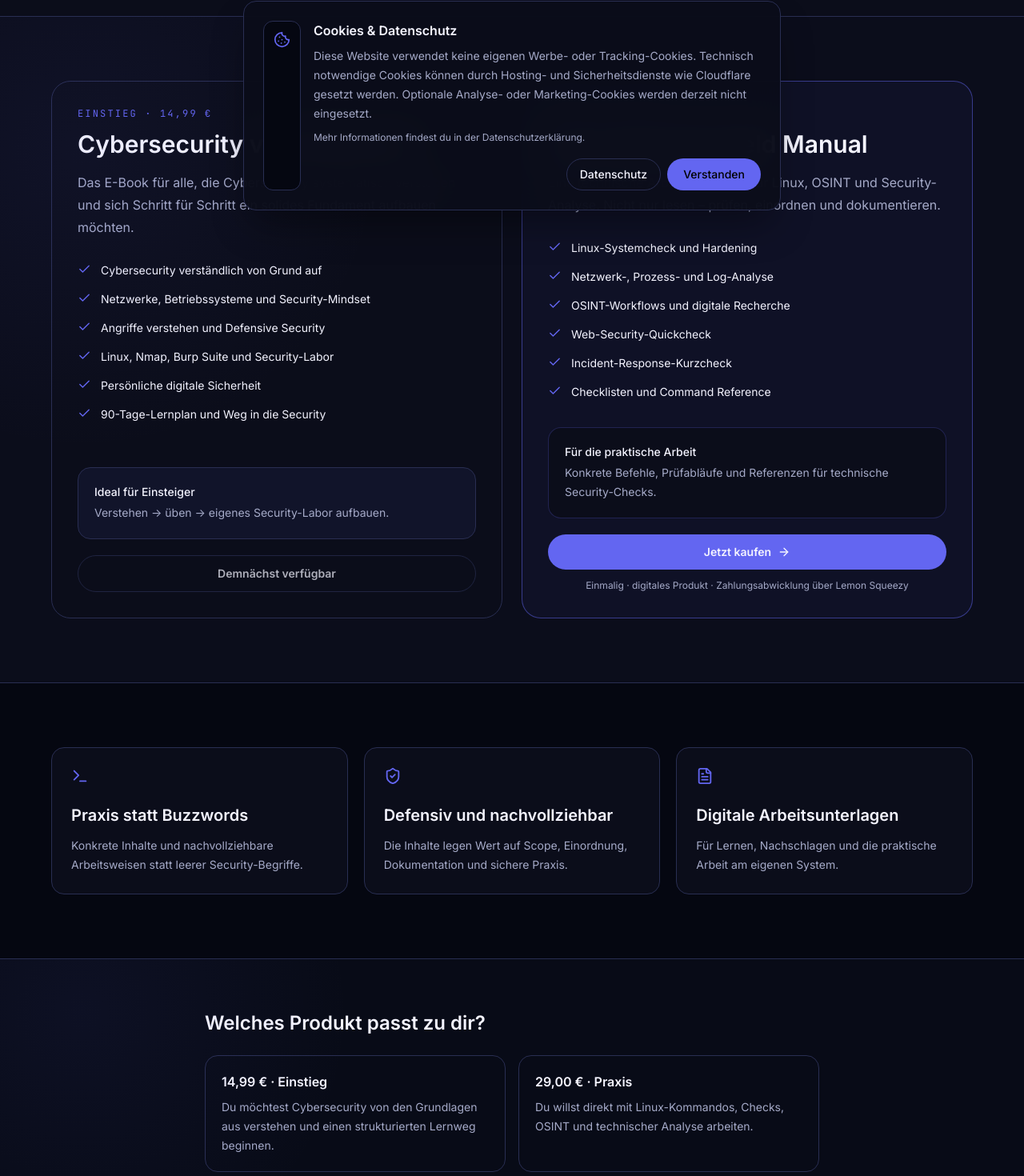
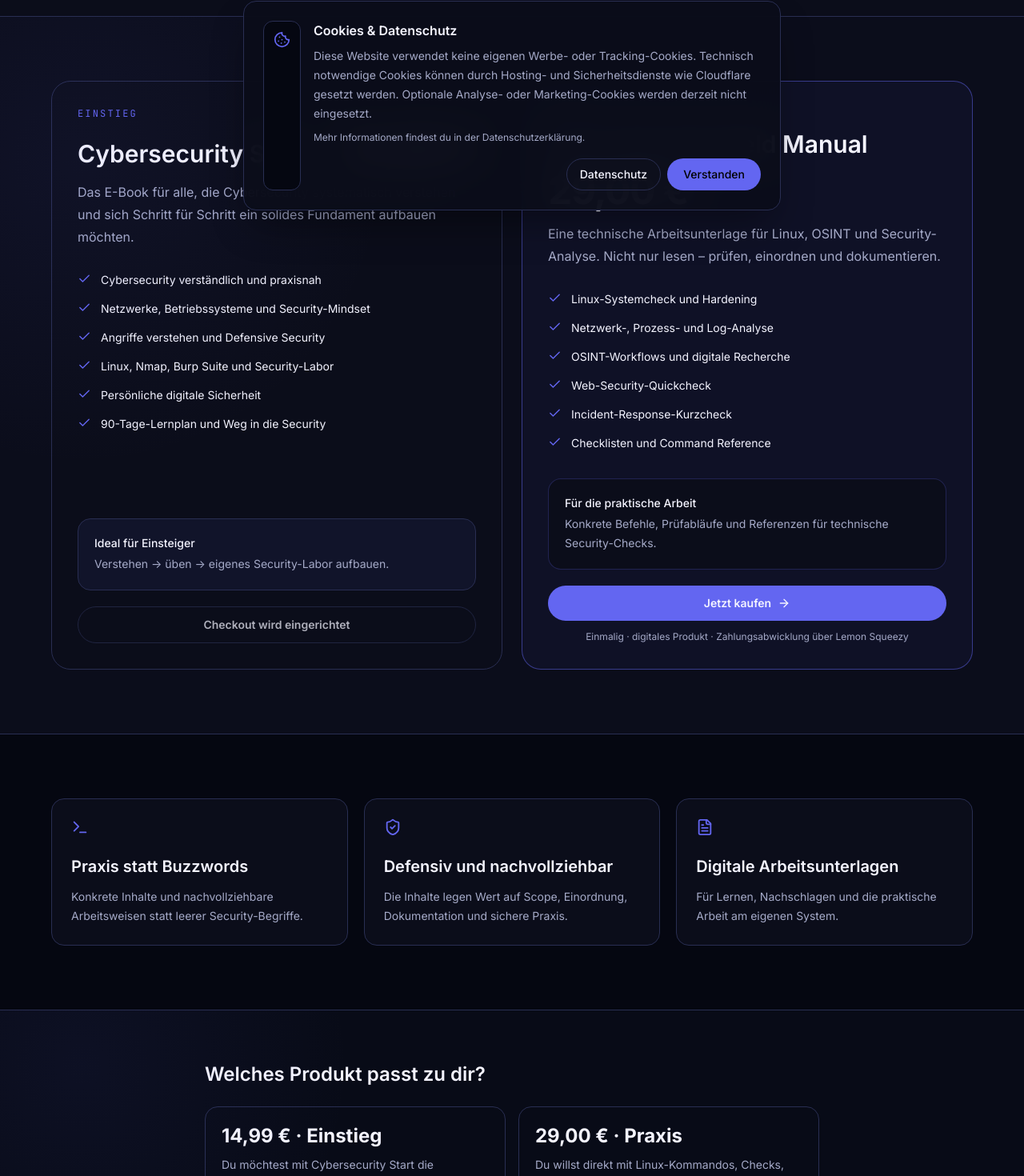
Before and after one commit to aaron0sec/webseite, a Next.js app: page /shop in a window 1280 px wide. Shown: the part 513-1983 px from the top of the page at 80% size. Built offline with nearby package versions, Linux system fonts and the light colour scheme.

Commit message:
Shop: Cybersecurity Start naming and larger prices

```diff
--- a/src/app/shop/page.tsx
+++ b/src/app/shop/page.tsx
@@ -18,7 +18,7 @@ const fieldManualContents = [
 ];
 
 const ebookContents = [
-  "Cybersecurity verständlich von Grund auf",
+  "Cybersecurity verständlich und praxisnah",
   "Netzwerke, Betriebssysteme und Security-Mindset",
   "Angriffe verstehen und Defensive Security",
   "Linux, Nmap, Burp Suite und Security-Labor",
@@ -44,8 +44,11 @@ export default function ShopPage() {
           <div className="grid gap-6 lg:grid-cols-2">
             <article className="flex flex-col rounded-3xl border border-[var(--border)] bg-[var(--surface)] p-7 sm:p-8">
               <div>
-                <p className="font-mono text-xs tracking-[0.18em] text-[var(--accent)]">EINSTIEG · 14,99 €</p>
-                <h2 className="mt-3 text-2xl font-semibold sm:text-3xl">Cybersecurity von Grund auf</h2>
+                <p className="font-mono text-xs tracking-[0.18em] text-[var(--accent)]">EINSTIEG</p>
+                <div className="mt-3 flex flex-wrap items-end justify-between gap-4">
+                  <h2 className="text-2xl font-semibold sm:text-3xl">Cybersecurity Start</h2>
+                  <p className="text-4xl font-bold tracking-tight sm:text-5xl">14,99 €</p>
+                </div>
                 <p className="mt-4 leading-7 text-[var(--muted)]">Das E-Book für alle, die Cybersecurity systematisch verstehen und sich Schritt für Schritt ein solides Fundament aufbauen möchten.</p>
               </div>
               <ul className="mt-7 grid gap-3">
@@ -62,15 +65,18 @@ export default function ShopPage() {
                   <p className="mt-1 text-sm leading-6 text-[var(--muted)]">Verstehen → üben → eigenes Security-Labor aufbauen.</p>
                 </div>
                 <button type="button" disabled className="mt-5 inline-flex min-h-11 w-full cursor-not-allowed items-center justify-center gap-2 rounded-full border border-[var(--border)] px-5 py-3 text-sm font-semibold opacity-70">
-                  Demnächst verfügbar
+                  Checkout wird eingerichtet
                 </button>
               </div>
             </article>
 
             <article className="flex flex-col rounded-3xl border border-[var(--accent)]/50 bg-[var(--accent)]/5 p-7 sm:p-8">
               <div>
-                <p className="font-mono text-xs tracking-[0.18em] text-[var(--accent)]">PRAXIS · 29,00 €</p>
-                <h2 className="mt-3 text-2xl font-semibold sm:text-3xl">Linux Security Field Manual</h2>
+                <p className="font-mono text-xs tracking-[0.18em] text-[var(--accent)]">PRAXIS</p>
+                <div className="mt-3 flex flex-wrap items-end justify-between gap-4">
+                  <h2 className="text-2xl font-semibold sm:text-3xl">Linux Security Field Manual</h2>
+                  <p className="text-4xl font-bold tracking-tight sm:text-5xl">29,00 €</p>
+                </div>
                 <p className="mt-4 leading-7 text-[var(--muted)]">Eine technische Arbeitsunterlage für Linux, OSINT und Security-Analyse. Nicht nur lesen – prüfen, einordnen und dokumentieren.</p>
               </div>
               <ul className="mt-7 grid gap-3">
@@ -106,9 +112,9 @@ export default function ShopPage() {
         </div>
       </section>
 
-      <section className="border-b border-[var(--border)] py-16"><div className="container max-w-3xl"><h2 className="text-2xl font-semibold">Welches Produkt passt zu dir?</h2><div className="mt-6 grid gap-4 sm:grid-cols-2"><div className="rounded-2xl border border-[var(--border)] p-5"><p className="font-semibold">14,99 € · Einstieg</p><p className="mt-2 text-sm leading-6 text-[var(--muted)]">Du möchtest Cybersecurity von den Grundlagen aus verstehen und einen strukturierten Lernweg beginnen.</p></div><div className="rounded-2xl border border-[var(--border)] p-5"><p className="font-semibold">29,00 € · Praxis</p><p className="mt-2 text-sm leading-6 text-[var(--muted)]">Du willst direkt mit Linux-Kommandos, Checks, OSINT und technischer Analyse arbeiten.</p></div></div></div></section>
+      <section className="border-b border-[var(--border)] py-16"><div className="container max-w-3xl"><h2 className="text-2xl font-semibold">Welches Produkt passt zu dir?</h2><div className="mt-6 grid gap-4 sm:grid-cols-2"><div className="rounded-2xl border border-[var(--border)] p-5"><p className="text-2xl font-bold">14,99 € · Einstieg</p><p className="mt-2 text-sm leading-6 text-[var(--muted)]">Du möchtest mit Cybersecurity Start die Grundlagen verstehen und einen strukturierten Lernweg beginnen.</p></div><div className="rounded-2xl border border-[var(--border)] p-5"><p className="text-2xl font-bold">29,00 € · Praxis</p><p className="mt-2 text-sm leading-6 text-[var(--muted)]">Du willst direkt mit Linux-Kommandos, Checks, OSINT und technischer Analyse arbeiten.</p></div></div></div></section>
 
-      <section className="border-b border-[var(--border)] py-16"><div className="container max-w-3xl"><h2 className="text-2xl font-semibold">Kauf und Zahlungsabwicklung</h2><p className="mt-4 leading-7 text-[var(--muted)]">Der Kauf und die Bereitstellung des verfügbaren digitalen Produkts erfolgen über Lemon Squeezy. Lemon Squeezy tritt bei den Verkäufen als Merchant of Record auf und übernimmt die Zahlungsabwicklung sowie die Abwicklung von Umsatzsteuer/VAT im Rahmen seines Dienstes.</p><p className="mt-3 text-sm leading-6 text-[var(--muted)]">Weitere Informationen zur Verarbeitung personenbezogener Daten findest du in der <a className="text-[var(--accent)] underline" href="/datenschutz">Datenschutzerklärung</a>.</p></div></section>
+      <section className="border-b border-[var(--border)] py-16"><div className="container max-w-3xl"><h2 className="text-2xl font-semibold">Kauf und Zahlungsabwicklung</h2><p className="mt-4 leading-7 text-[var(--muted)]">Der Kauf und die Bereitstellung der digitalen Produkte erfolgen über Lemon Squeezy. Lemon Squeezy tritt bei den Verkäufen als Merchant of Record auf und übernimmt die Zahlungsabwicklung sowie die Abwicklung von Umsatzsteuer/VAT im Rahmen seines Dienstes.</p><p className="mt-3 text-sm leading-6 text-[var(--muted)]">Weitere Informationen zur Verarbeitung personenbezogener Daten findest du in der <a className="text-[var(--accent)] underline" href="/datenschutz">Datenschutzerklärung</a>.</p></div></section>
 
       <section className="py-20 sm:py-24"><div className="container max-w-3xl text-center"><p className="font-mono text-xs tracking-[0.2em] text-[var(--accent)]">LINUX AARON</p><h2 className="mt-3 text-3xl font-semibold tracking-tight sm:text-4xl">Technisches Wissen, das du benutzen kannst.</h2><p className="mx-auto mt-5 max-w-2xl leading-7 text-[var(--muted)]">Weitere Security-Ressourcen und Bundles können später ergänzt werden.</p><a href="/newsletter" className="mt-8 inline-flex items-center gap-2 text-sm font-medium text-[var(--accent)]">Über neue Produkte informiert werden <ArrowRight size={15} /></a></div></section>
     </main>
```
